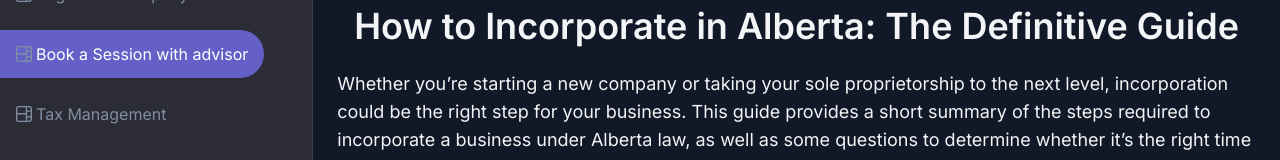
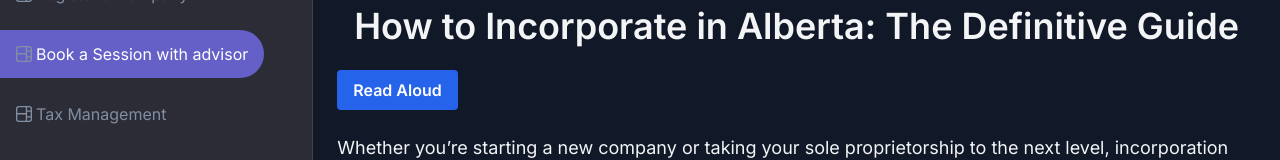
Before and after one commit to ksingh62/quick-incorp-app, a Next.js app: page /prototype/resources/resource4 in a window 1280 px wide. Shown: the part 162-322 px from the top of the page. Built offline with nearby package versions, Linux system fonts and the light colour scheme; no server answers.

Commit message:
Added read aloud feature to resource4

```diff
--- a/src/app/prototype/resources/resource4/page.js
+++ b/src/app/prototype/resources/resource4/page.js
@@ -1,8 +1,11 @@
 'use client'
 import Layout from '@/components/Layout';
-import React, { useEffect } from 'react';
+import React, { useEffect, useState } from 'react';
 
 const Resource4 = () => {
+  const [isSpeaking, setIsSpeaking] = useState(false);
+  const [speechInstance, setSpeechInstance] = useState(null);
+
   useEffect(() => {
     const handleScroll = () => {
       const scrollTop = window.scrollY;
@@ -17,11 +20,34 @@ const Resource4 = () => {
     };
   }, []);
 
+  const handleReadAloud = () => {
+    if (isSpeaking) {
+      window.speechSynthesis.cancel();
+      setIsSpeaking(false);
+    } else {
+      const text = document.querySelector('.resource-section').innerText;
+      const speech = new SpeechSynthesisUtterance(text);
+      speech.lang = 'en-US';
+      speech.onend = () => {
+        setIsSpeaking(false);
+      };
+      window.speechSynthesis.speak(speech);
+      setIsSpeaking(true);
+      setSpeechInstance(speech);
+    }
+  };
+
   return (
     <Layout>
       <section className="resource-section bg-gray-900 text-gray-100 py-12">
         <div className="container mx-auto px-6">
           <h2 className="text-4xl font-semibold mb-6 text-center">How to Incorporate in Alberta: The Definitive Guide</h2>
+          <button
+            onClick={handleReadAloud}
+            className={`mb-6 px-4 py-2 ${isSpeaking ? 'bg-red-600' : 'bg-blue-600'} text-white font-semibold rounded`}
+          >
+            {isSpeaking ? 'Stop Reading' : 'Read Aloud'}
+          </button>
           <p className="text-lg mb-12">
             Whether you’re starting a new company or taking your sole proprietorship to the next level, incorporation could be the right step for your business. This guide provides a short summary of the steps required to incorporate a business under Alberta law, as well as some questions to determine whether it’s the right time for your business to incorporate. Let’s take a look at how to incorporate in Alberta and answer some common incorporation questions.
           </p>
@@ -248,6 +274,5 @@ const Resource4 = () => {
 
 export default Resource4;
 
-
 //https://www.ownr.co/blog/how-to-incorporate-in-alberta/
 //https://www.youtube.com/watch?v=MUpVNTGVIPE
```
